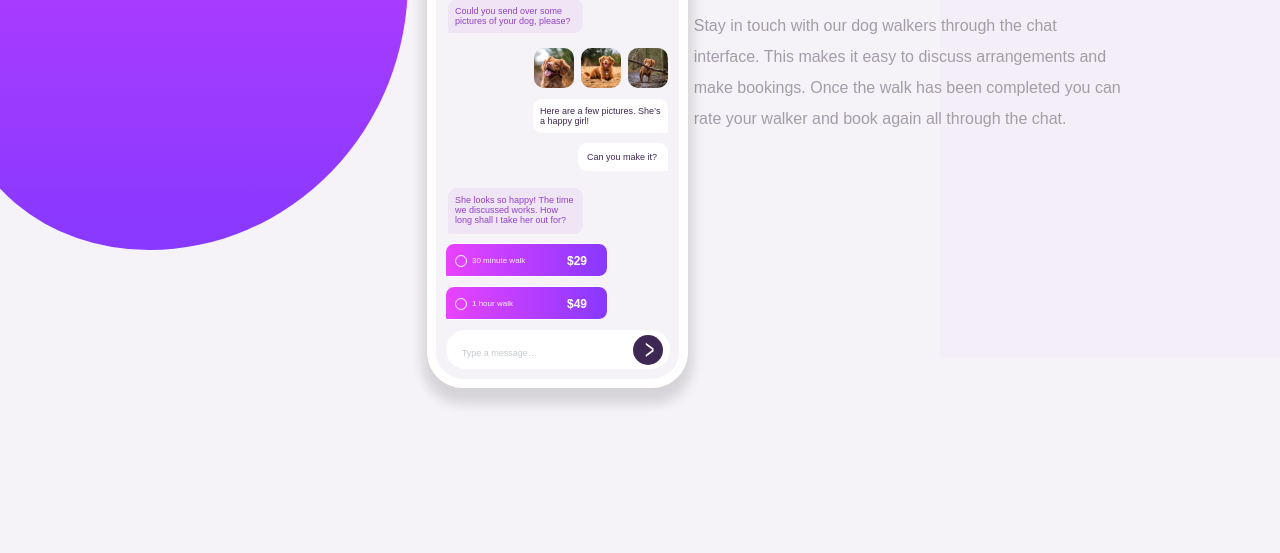
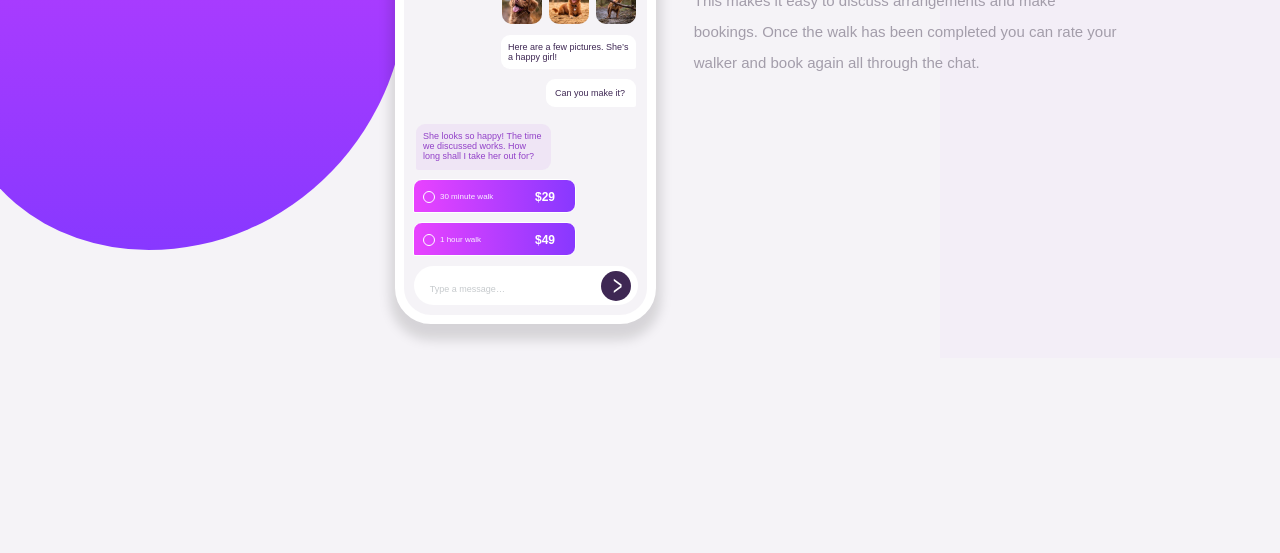
Before and after one commit to marwaas3d/frontend-mentor-challenge-five, a plain HTML site: page index.html in a window 1280 px wide. Shown: the part 407-960 px from the top of the page. Drawn offline with Linux system fonts and the light colour scheme.

Commit message:
updated css file

```diff
--- a/main.css
+++ b/main.css
@@ -60,7 +60,7 @@ body{
 /* ********************************************* */
 .content{
     position: absolute;
-    top:  44%;
+    top:  37%;
     left: 54.2%;
     width: 429px;
     height: 185px;
@@ -72,7 +72,7 @@ body{
 }
 
 .content p {
-    Font-size: 16px;
+    Font-size: 15px;
     color: var(--Dark-Grayish-Violet);
     font-weight: 500;
     line-height: 31px;
@@ -94,8 +94,8 @@ body{
     44px 32px 33px 44px;
     row-gap: 11px;
     position: absolute;
-    top: -523px;
-    left: 51%;
+    top: -587px;
+    left: 47%;
     box-shadow: 0px 11px 12px 5px #00000021;
 
 }
```
